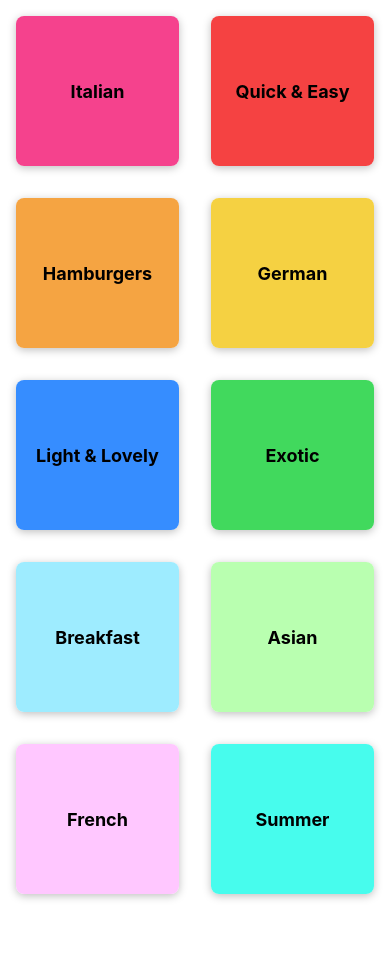
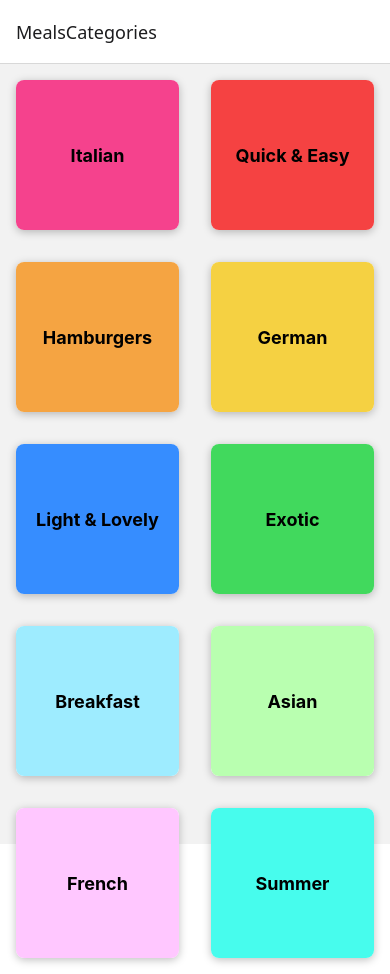
Before and after one commit to Andresfrla/menu-app-RN, a React Native app: screen / in a window 390 px wide. Before the commit the page ends 910 px from the top, so only its background shows below. Built offline with nearby package versions, Linux system fonts and the light colour scheme.

Commit message:
add the packages of the react navigation

```diff
--- a/App.js
+++ b/App.js
@@ -1,14 +1,24 @@
-import { StatusBar, StyleSheet, View } from 'react-native';
-import CategoryScreen from './screens/CategoryScreen';
+import { StyleSheet } from "react-native";
+import CategoryScreen from "./screens/CategoryScreen";
+import { StatusBar } from "expo-status-bar";
+import { NavigationContainer } from "@react-navigation/native";
+import { createNativeStackNavigator } from "@react-navigation/native-stack";
+
+const Stack = createNativeStackNavigator();
 
 export default function App() {
   return (
     <>
-      <StatusBar styles='light'/>
-      <CategoryScreen />
+      <StatusBar styles="dark" />
+      <NavigationContainer>
+        <Stack.Navigator>
+          <Stack.Screen name="MealsCategories" component={CategoryScreen}/>
+        </Stack.Navigator>
+      </NavigationContainer>
     </>
   );
 }
 
 const styles = StyleSheet.create({
+  container: {},
 });
--- a/package.json
+++ b/package.json
@@ -9,10 +9,14 @@
     "web": "expo start --web"
   },
   "dependencies": {
+    "@react-navigation/native": "^7.1.6",
+    "@react-navigation/native-stack": "^7.3.10",
     "expo": "~52.0.46",
     "expo-status-bar": "~2.0.1",
     "react": "18.3.1",
-    "react-native": "0.76.9"
+    "react-native": "0.76.9",
+    "react-native-safe-area-context": "4.12.0",
+    "react-native-screens": "~4.4.0"
   },
   "devDependencies": {
     "@babel/core": "^7.20.0"
```
Also changed, not shown: 1 other file (tests, documents, lock files or other folders).
